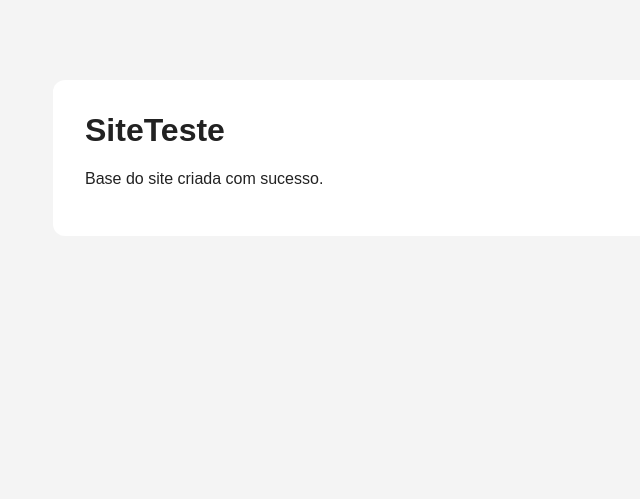
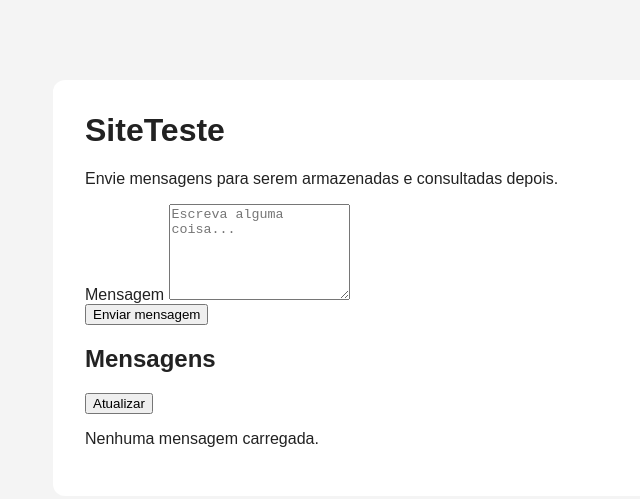
Before and after one commit to Gamezim234/SiteTeste, a website: page public/index.html in a window 1280 px wide. Shown: the whole page, without its empty margins (137-777 px from the left). Drawn offline with Linux system fonts and the light colour scheme.

Commit message:
Monta interface de mensagens

```diff
--- a/public/index.html
+++ b/public/index.html
@@ -8,8 +8,44 @@
 </head>
 <body>
   <main class="container">
-    <h1>SiteTeste</h1>
-    <p>Base do site criada com sucesso.</p>
+    <header class="page-header">
+      <h1>SiteTeste</h1>
+      <p>Envie mensagens para serem armazenadas e consultadas depois.</p>
+    </header>
+
+    <section class="message-panel">
+      <form id="message-form">
+        <label for="message-input">Mensagem</label>
+        <textarea
+          id="message-input"
+          name="message"
+          rows="6"
+          maxlength="5000"
+          placeholder="Escreva alguma coisa..."
+          required
+        ></textarea>
+
+        <div class="form-actions">
+          <span id="status" aria-live="polite"></span>
+          <button type="submit">Enviar mensagem</button>
+        </div>
+      </form>
+    </section>
+
+    <section class="history-panel">
+      <div class="history-header">
+        <h2>Mensagens</h2>
+        <button id="refresh-button" type="button" class="secondary-button">
+          Atualizar
+        </button>
+      </div>
+
+      <div id="message-list" class="message-list">
+        <p class="empty-state">Nenhuma mensagem carregada.</p>
+      </div>
+    </section>
   </main>
+
+  <script type="module" src="app.js"></script>
 </body>
 </html>
```
